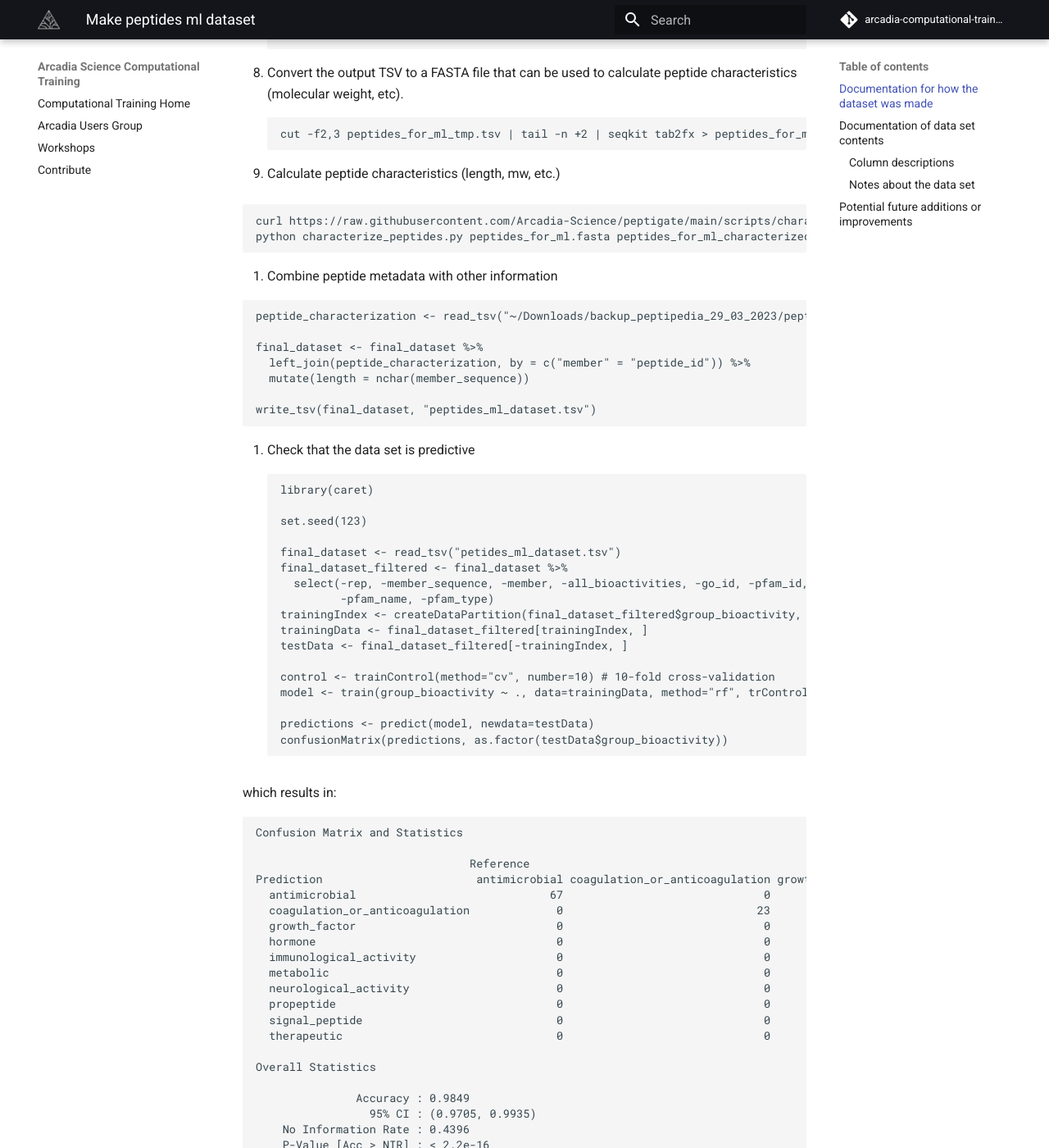
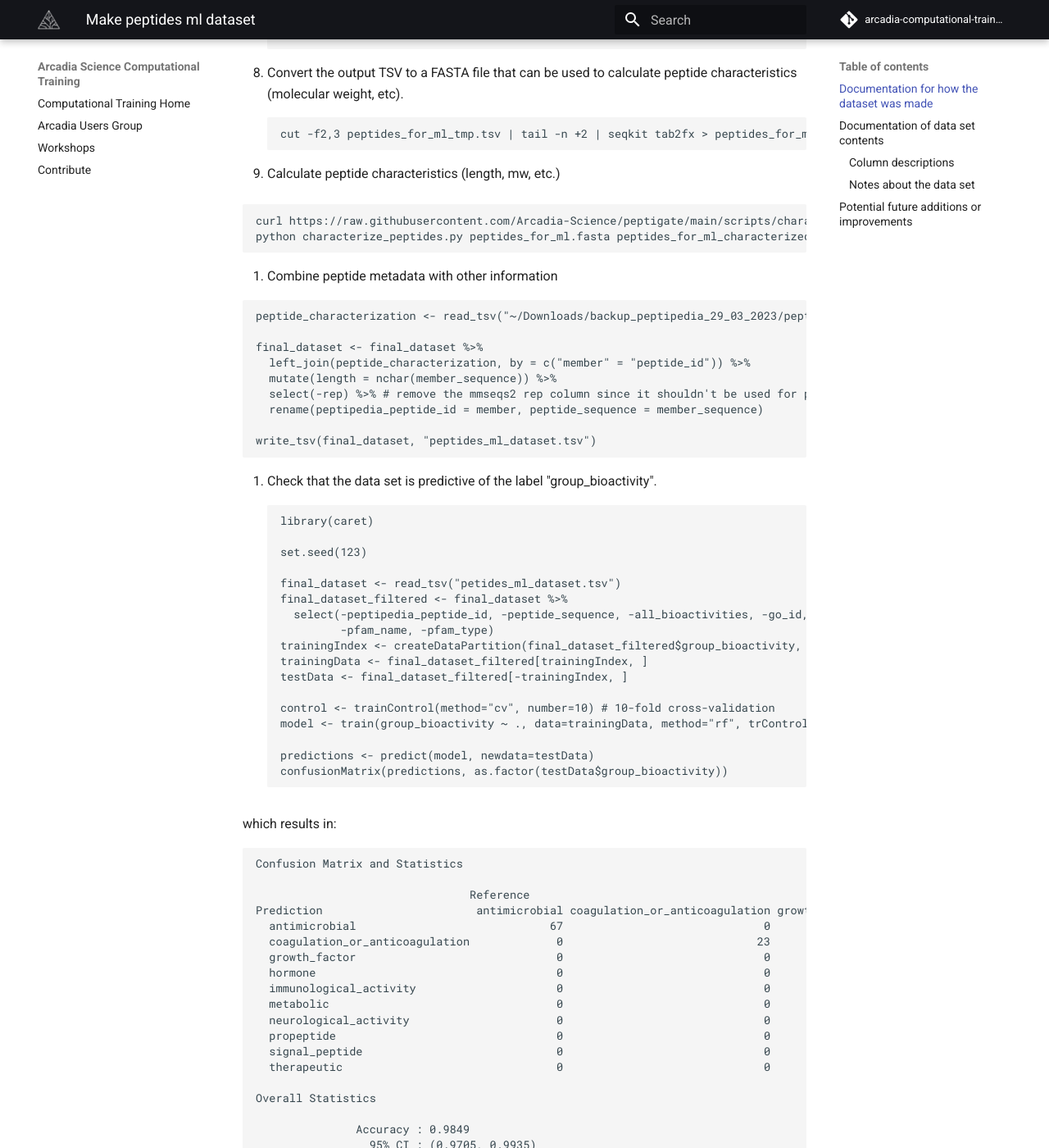
Before and after one commit to Arcadia-Science/arcadia-computational-training, an MkDocs documentation site: the page built from docs/arcadia-users-group/20240416-intro-to-ml1/make_peptides_ml_dataset.md, in a window 1280 px wide and 1400 px high, scrolled down 3060 px. Shown: the whole window at 82% size. Built offline with MkDocs 1.6.1 and Material for MkDocs 9.7.7, drawn with Linux system fonts in a browser that asks for light colours; comment, search, counter and statistics services are not loaded; some of the changed text lies outside the part shown.

Commit message:
apply changes from code review

````diff
--- a/docs/arcadia-users-group/20240416-intro-to-ml1/make_peptides_ml_dataset.md
+++ b/docs/arcadia-users-group/20240416-intro-to-ml1/make_peptides_ml_dataset.md
@@ -146,7 +146,7 @@ cut -f2,3 peptides_for_ml_tmp.tsv | tail -n +2 | seqkit tab2fx > peptides_for_ml
 7. Calculate peptide characteristics (length, mw, etc.)
 
 ```
-curl https://raw.githubusercontent.com/Arcadia-Science/peptigate/main/scripts/characterize_peptides.py?token=GHSAT0AAAAAACPE43ZXXIARD4XPPPE2JMBWZPHWYPA
+curl https://raw.githubusercontent.com/Arcadia-Science/peptigate/main/scripts/characterize_peptides.py
 python characterize_peptides.py peptides_for_ml.fasta peptides_for_ml_characterized.tsv
 ```
 
@@ -157,12 +157,14 @@ peptide_characterization <- read_tsv("~/Downloads/backup_peptipedia_29_03_2023/p
 
 final_dataset <- final_dataset %>%
   left_join(peptide_characterization, by = c("member" = "peptide_id")) %>%
-  mutate(length = nchar(member_sequence))
+  mutate(length = nchar(member_sequence)) %>%
+  select(-rep) %>% # remove the mmseqs2 rep column since it shouldn't be used for prediction and is an artifact of dataset creation.
+  rename(peptipedia_peptide_id = member, peptide_sequence = member_sequence)
 
 write_tsv(final_dataset, "peptides_ml_dataset.tsv")
 ```
 
-9. Check that the data set is predictive
+9. Check that the data set is predictive of the label "group_bioactivity".
 ```
 library(caret)
 
@@ -170,7 +172,7 @@ set.seed(123)
 
 final_dataset <- read_tsv("petides_ml_dataset.tsv")
 final_dataset_filtered <- final_dataset %>%
-  select(-rep, -member_sequence, -member, -all_bioactivities, -go_id, -pfam_id,
+  select(-peptipedia_peptide_id, -peptide_sequence, -all_bioactivities, -go_id, -pfam_id,
          -pfam_name, -pfam_type)
 trainingIndex <- createDataPartition(final_dataset_filtered$group_bioactivity, p = .8, list = FALSE)
 trainingData <- final_dataset_filtered[trainingIndex, ]
@@ -228,9 +230,8 @@ Balanced Accuracy                  1.0000                               0.99803
 
 ### Column descriptions
 
-* `rep`: representative peptide id for the cluster. Generated by running MMSeqs2 `linclust` on the peptipedia database with an identity threshold of 30%.
-* `member`: cluster member peptide id.
-* `member_sequence`: cluster member peptide sequence.
+* `peptipedia_peptide_id`: cluster member peptide id.
+* `peptide_sequence`: cluster member peptide sequence.
 * `group_bioactivity`: bioactivity label that is the same between all peptides in a given cluster.
 * `all_bioactivities`: all predicted bioactivities for a given peptide.
 * `go_id`: gene ontology ID.
````
Also changed, not shown: 1 other file.
